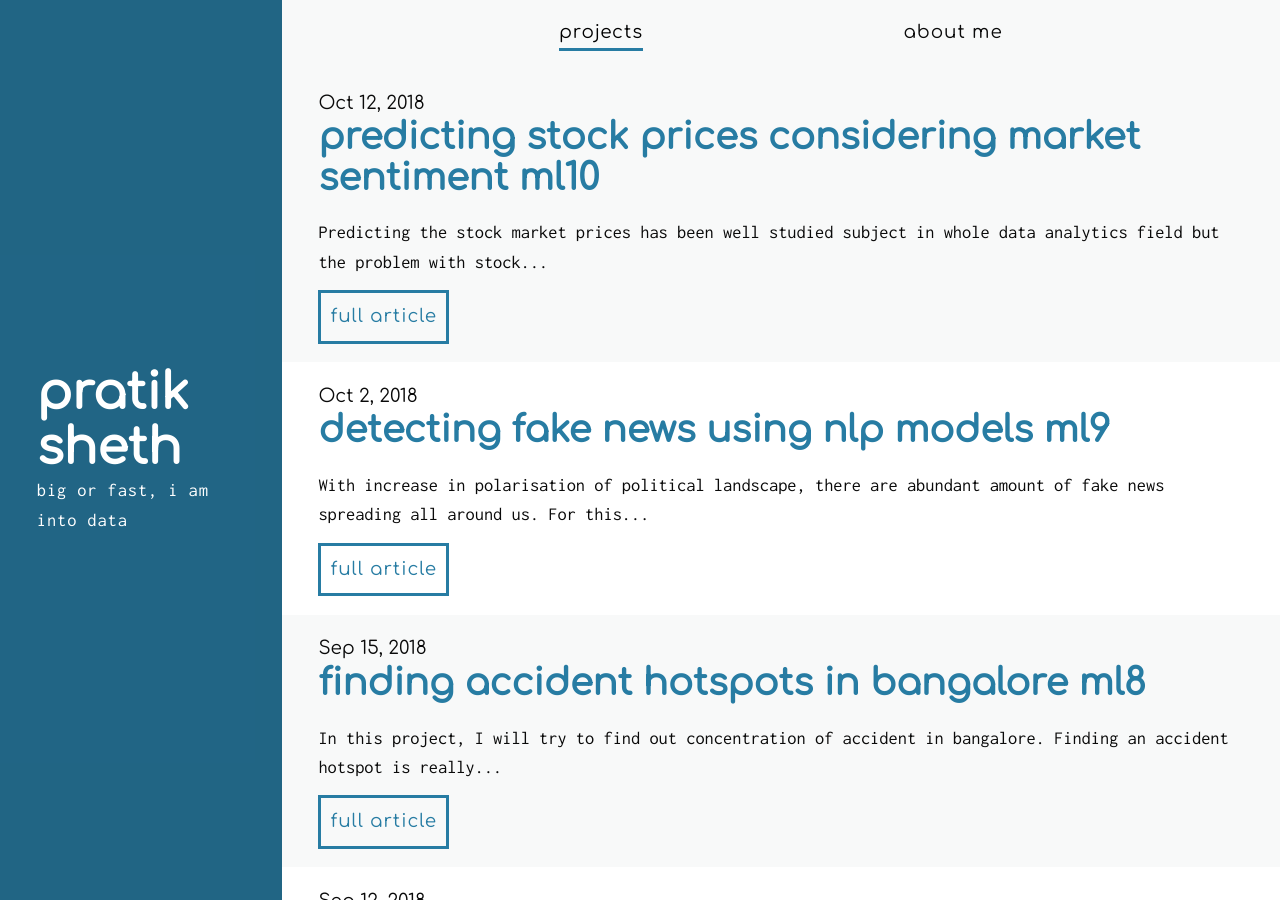
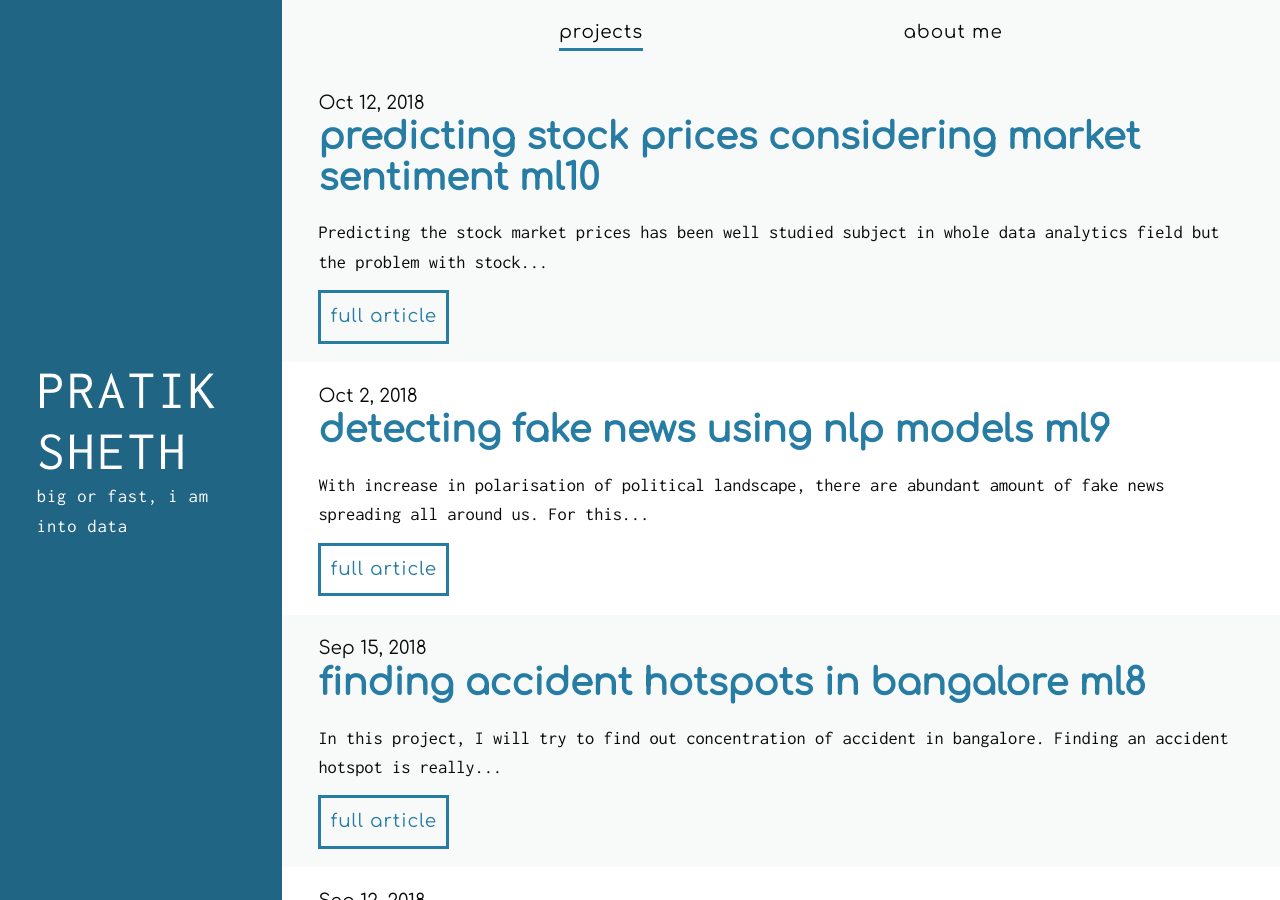
Before and after one commit to daftengineer/daftengineer.github.io, a Jekyll site: the page built from index.html, in a window 1280 px wide and 900 px high. Built offline with Jekyll 4.4.1, drawn with Linux system fonts in a browser that asks for light colours; nearby versions of some CDN libraries; the list of posts is cut into pages by our own code.

Commit message:
Update index.html

```diff
--- a/index.html
+++ b/index.html
@@ -8,7 +8,7 @@ layout: default
       {% endfor %}
     <div class="previews__container">
 
-      <h1>{{ site.title }}</h1>
+      <span class="siteheader">{{ site.title }}</span>
       <span style="text-transform:lowercase;">Big or Fast, I am into Data</span>
     </div>
   </div>
```
